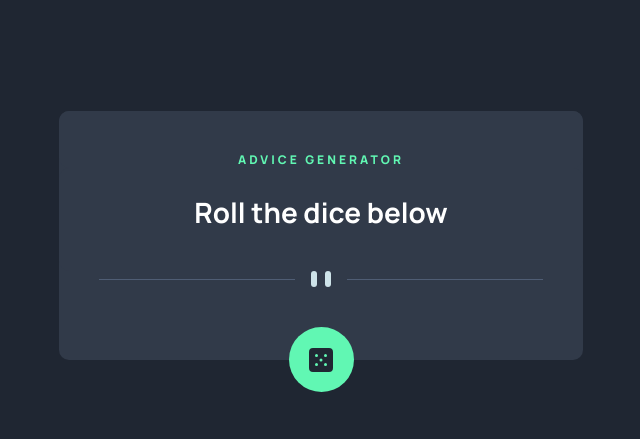
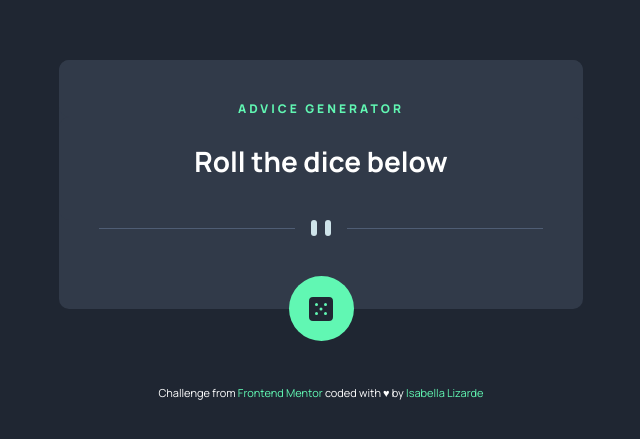
Before and after one commit to soybella/advice-generator, a React (Create React App) app: page / in a window 1280 px wide. Shown: the part 165-604 px from the top of the page, without its empty margins (319-959 px from the left). Built offline with nearby package versions, Linux system fonts and the light colour scheme.

Commit message:
Created footer component
Link to challenge on Frontend mentor and advice-generator repository on Github

```diff
--- a/src/App.js
+++ b/src/App.js
@@ -2,6 +2,7 @@ import React, { useState } from "react";
 import iconDice from "./images/icon-dice.svg";
 import patternDividerDesktop from "./images/pattern-divider-desktop.svg";
 import axios from "axios";
+import Footer from "./Footer.js";
 import "./App.css";
 
 function App() {
@@ -46,6 +47,7 @@ function App() {
               </button>
             </div>
           </section>
+          <Footer />
         </div>
       </div>
     );
--- /dev/null
+++ b/src/Footer.css
@@ -0,0 +1,13 @@
+.Footer p {
+  font-size: 11px;
+}
+
+.Footer {
+  margin-top: 65px;
+}
+
+.Footer a,
+.Footer a:visited {
+  color: #61f7b3;
+  text-decoration: none;
+}
--- /dev/null
+++ b/src/Footer.js
@@ -0,0 +1,31 @@
+import React from "react";
+import "./Footer.css";
+
+export default function Footer() {
+  return (
+    <div className="Footer">
+      <p>
+        Challenge from{" "}
+        <a
+          href="https://www.frontendmentor.io/challenges/advice-generator-app-QdUG-13db"
+          target="_blank"
+          rel="noreferrer"
+        >
+          {" "}
+          Frontend Mentor{" "}
+        </a>
+        <span>
+          {" "}
+          coded with ♥ by{" "}
+          <a
+            href="https://github.com/soybella/advice-generator"
+            target="_blank"
+            rel="noreferrer"
+          >
+            Isabella Lizarde
+          </a>
+        </span>
+      </p>
+    </div>
+  );
+}
```
